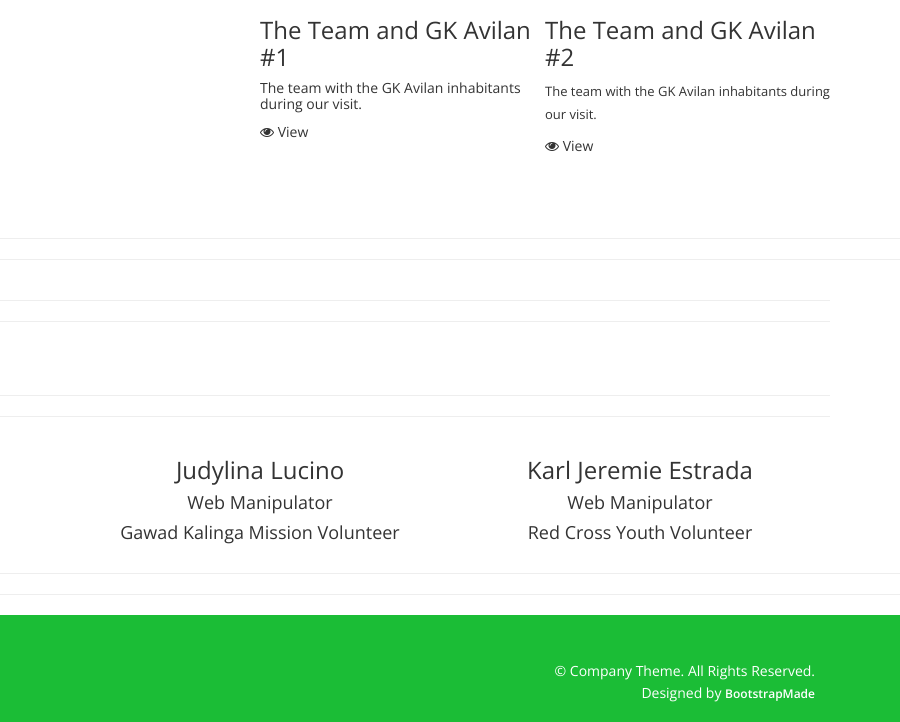
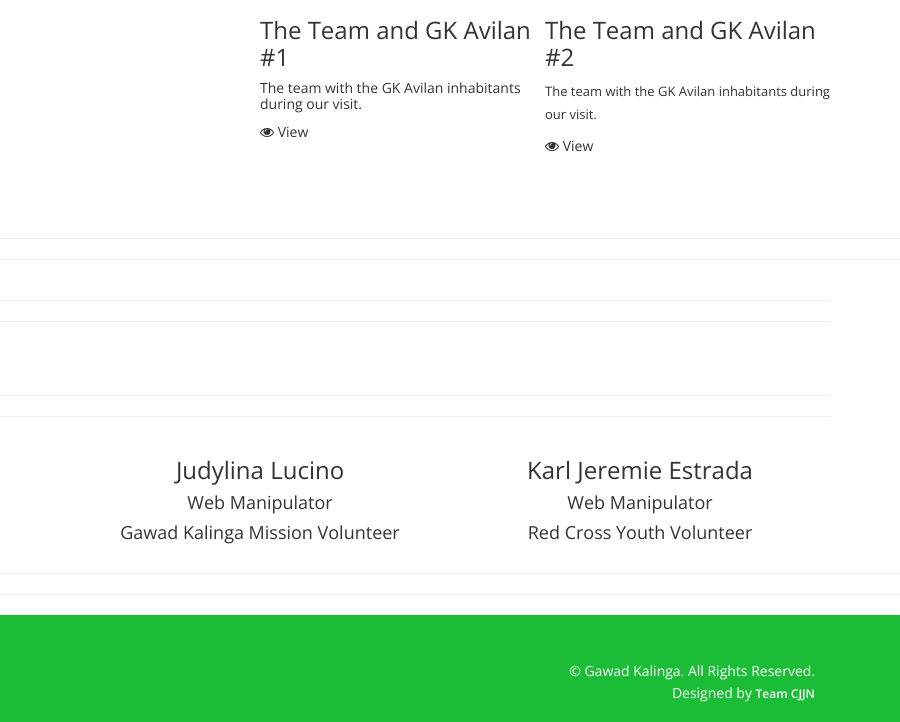
Before and after one commit to JLMaVen/Client_Server-Final_Project, a plain HTML site: page portfolio.html in a window 1280 px wide. Shown: the part 2583-3305 px from the top of the page, 380-1280 px from the left. Drawn offline with nearby package versions, Linux system fonts and the light colour scheme.

Commit message:
Update portfolio.html

```diff
--- a/portfolio.html
+++ b/portfolio.html
@@ -557,7 +557,7 @@
 
         <div class="col-md-4 col-md-offset-4">
           <div class="copyright">
-            &copy; Company Theme. All Rights Reserved.
+            &copy; Gawad Kalinga. All Rights Reserved.
             <div class="credits">
               <!--
                 All the links in the footer should remain intact.
@@ -565,7 +565,7 @@
                 Licensing information: https://bootstrapmade.com/license/
                 Purchase the pro version with working PHP/AJAX contact form: https://bootstrapmade.com/buy/?theme=Company
               -->
-              Designed by <a href="https://bootstrapmade.com/">BootstrapMade</a></div>
+              Designed by <a href="https://bootstrapmade.com/">Team CJJN</a></div>
           </div>
         </div>
       </div>
```
